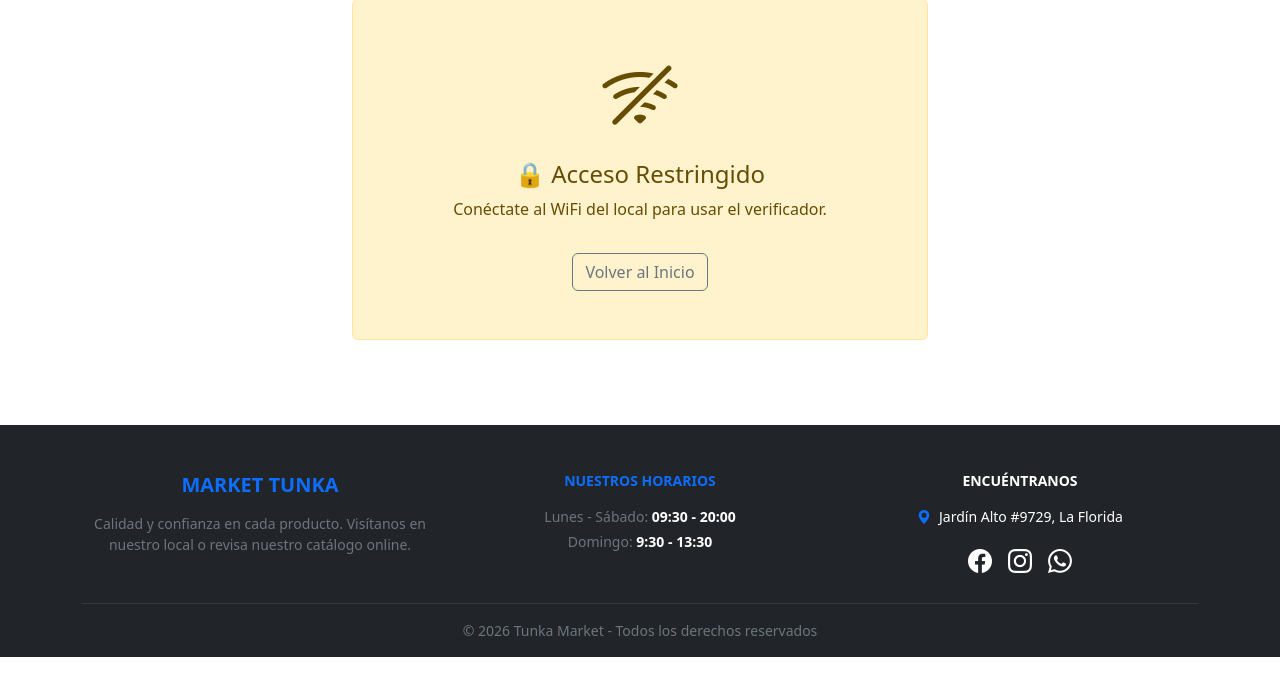
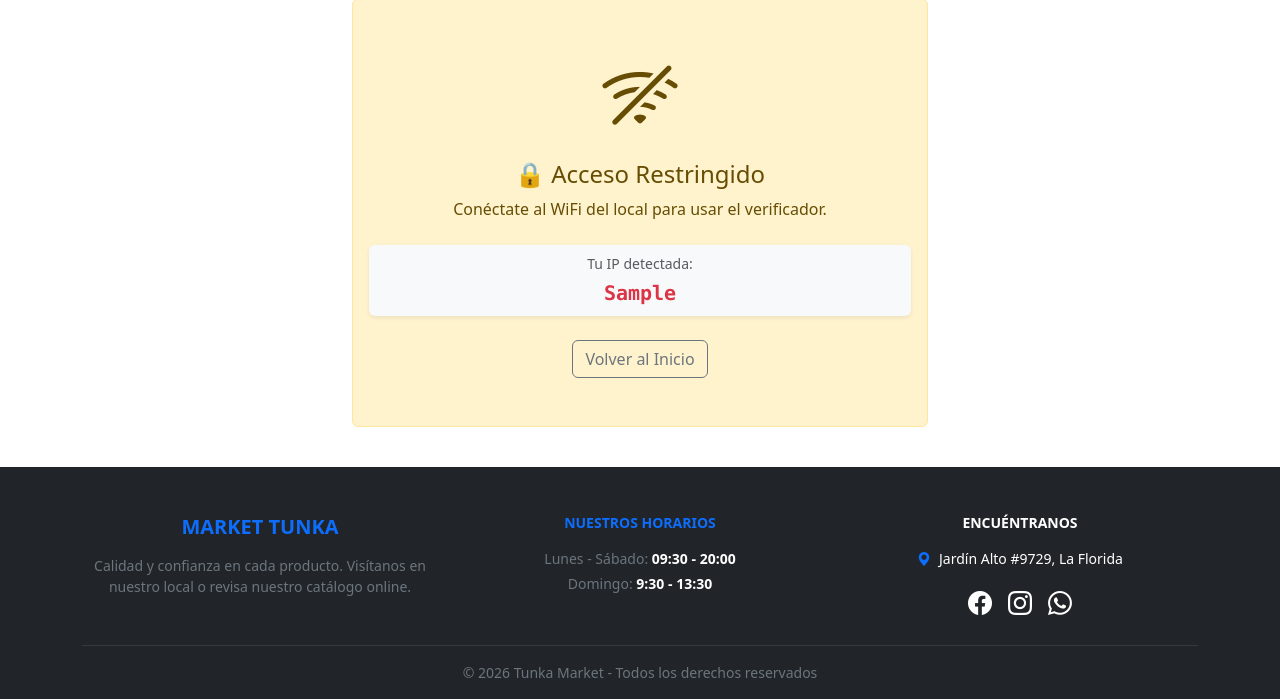
Before and after one commit to Italoc25/Tunka-Market, a Django app: template inventario/templates/inventario/verificador.html in a window 1280 px wide. Shown: the part 143-842 px from the top of the page. Before the commit the page ends 800 px from the top, so only its background shows below. Run offline with Django 4.2, Linux system fonts and the light colour scheme; the template is opened without the code that fills it: most values are stand-ins (such as "Sample title", 1, 10 or a date in 2020); some libraries are stand-ins or nearby versions.

Commit message:
Cambio de ip

```diff
--- a/inventario/templates/inventario/verificador.html
+++ b/inventario/templates/inventario/verificador.html
@@ -103,9 +103,7 @@
             let scannerLoop = null;
             let torchActive = false;
 
-            // LÓGICA DEL MODAL E INICIO
             window.onload = function() {
-                // Verificar si el usuario ya pidió no ver las instrucciones
                 const ocultarInstrucciones = localStorage.getItem('ocultarInstrucciones');
                 const modalElement = document.getElementById('instruccionesModal');
                 const myModal = new bootstrap.Modal(modalElement);
@@ -114,14 +112,12 @@
                     myModal.show();
                 }
 
-                // Guardar preferencia al cerrar el modal si el check está marcado
                 modalElement.addEventListener('hide.bs.modal', function () {
                     if (document.getElementById('check-no-mostrar').checked) {
                         localStorage.setItem('ocultarInstrucciones', 'true');
                     }
                 });
 
-                // Iniciar cámara
                 if ('BarcodeDetector' in window) {
                     iniciarLectorNativo();
                 } else {
@@ -303,7 +299,13 @@
             <i class="bi bi-wifi-off display-1 d-block mb-3"></i>
             <h4>🔒 Acceso Restringido</h4>
             <p>Conéctate al WiFi del local para usar el verificador.</p>
-            <a href="{% url 'home' %}" class="btn btn-outline-secondary mt-3">Volver al Inicio</a>
+
+            <div class="mt-4 p-2 bg-light rounded shadow-sm">
+                <p class="text-muted small mb-1">Tu IP detectada:</p>
+                <code class="text-danger fw-bold fs-5">{{ ip_cliente }}</code>
+            </div>
+
+            <a href="{% url 'home' %}" class="btn btn-outline-secondary mt-4">Volver al Inicio</a>
         </div>
     {% endif %}
 </div>
```
